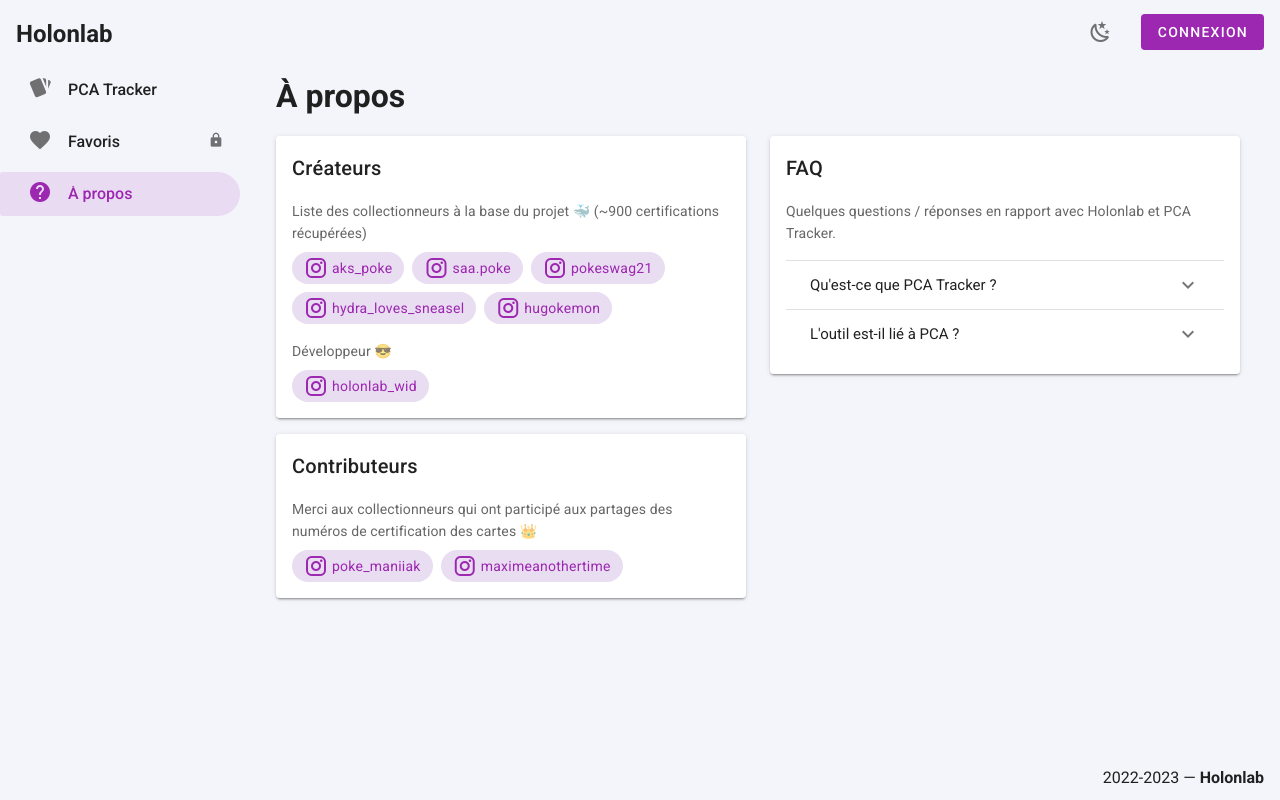
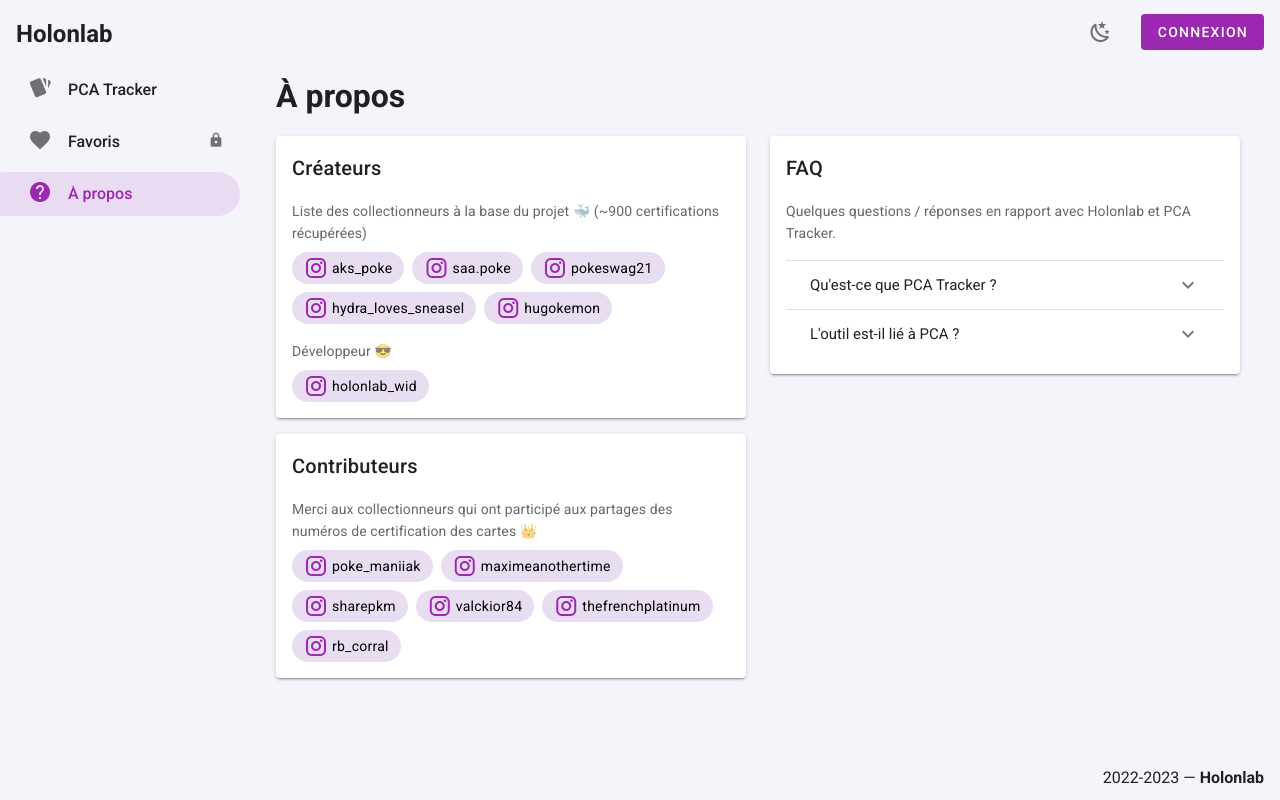
Before and after one commit to v-p-l/holonlab, a Vue app: page /about in a window 1280 px wide. Built offline with nearby package versions, Linux system fonts and the light colour scheme; no server answers.

Commit message:
added contributors + analytics

```diff
--- a/public/index.html
+++ b/public/index.html
@@ -1,19 +1,34 @@
 <!DOCTYPE html>
 <html lang="en">
+
 <head>
   <meta charset="utf-8">
   <meta http-equiv="X-UA-Compatible" content="IE=edge">
   <meta name="viewport" content="width=device-width,initial-scale=1.0">
   <link rel="icon" href="<%= BASE_URL %>favicon.ico">
-    <title><%= htmlWebpackPlugin.options.title %></title>
+  <title>
+    <%= htmlWebpackPlugin.options.title %>
+  </title>
   <link rel="stylesheet" href="https://fonts.googleapis.com/css?family=Roboto:100,300,400,500,700,900">
   <link rel="stylesheet" href="https://cdn.jsdelivr.net/npm/@mdi/font@latest/css/materialdesignicons.min.css">
 </head>
+<!-- Google tag (gtag.js) -->
+<script async src="https://www.googletagmanager.com/gtag/js?id=G-L3T3712S22"></script>
+<script>
+  window.dataLayer = window.dataLayer || [];
+  function gtag() { dataLayer.push(arguments); }
+  gtag('js', new Date());
+
+  gtag('config', 'G-L3T3712S22');
+</script>
+
 <body>
   <noscript>
-      <strong>We're sorry but <%= htmlWebpackPlugin.options.title %> doesn't work properly without JavaScript enabled. Please enable it to continue.</strong>
+    <strong>We're sorry but <%= htmlWebpackPlugin.options.title %> doesn't work properly without JavaScript enabled.
+        Please enable it to continue.</strong>
   </noscript>
   <div id="app"></div>
   <!-- built files will be auto injected -->
 </body>
+
 </html>
--- a/src/views/About/components/Contributors.vue
+++ b/src/views/About/components/Contributors.vue
@@ -7,7 +7,7 @@
         :href="`https://www.instagram.com/${contributor}`" v-for="(contributor, index) in contributors" :key="index">
         <v-chip class="d-flex flex-row align-center" style="cursor: pointer" color="#E9DDF2">
           <v-icon class="mr-1" color="purple">mdi-instagram</v-icon>
-          <div class="body-2 purple--text">
+          <div class="body-2 black--text">
             {{
               contributor
             }}
@@ -23,7 +23,7 @@
   name: "Contributors",
   data() {
     return {
-      contributors: ["poke_maniiak", "maximeanothertime"]
+      contributors: ["poke_maniiak", "maximeanothertime", "sharepkm", "valckior84", "thefrenchplatinum", "rb_corral"]
     };
   },
 };
--- a/src/views/About/components/Creators.vue
+++ b/src/views/About/components/Creators.vue
@@ -7,7 +7,7 @@
         :href="`https://www.instagram.com/${creator}`" v-for="(creator, index) in creators" :key="index">
         <v-chip class="d-flex flex-row align-center" style="cursor: pointer" color="#E9DDF2">
           <v-icon class="mr-1" color="purple">mdi-instagram</v-icon>
-          <div class="body-2 purple--text">
+          <div class="body-2 black--text">
             {{
               creator
             }}
@@ -22,7 +22,7 @@
           :href="`https://www.instagram.com/holonlab_wid`">
           <v-chip class="d-flex flex-row align-center" style="cursor: pointer" color="#E9DDF2">
             <v-icon class="mr-1" color="purple">mdi-instagram</v-icon>
-            <div class="body-2 purple--text">
+            <div class="body-2 black--text">
               holonlab_wid
             </div>
           </v-chip>
```
Lines whose indentation alone changed are shown as unchanged.
